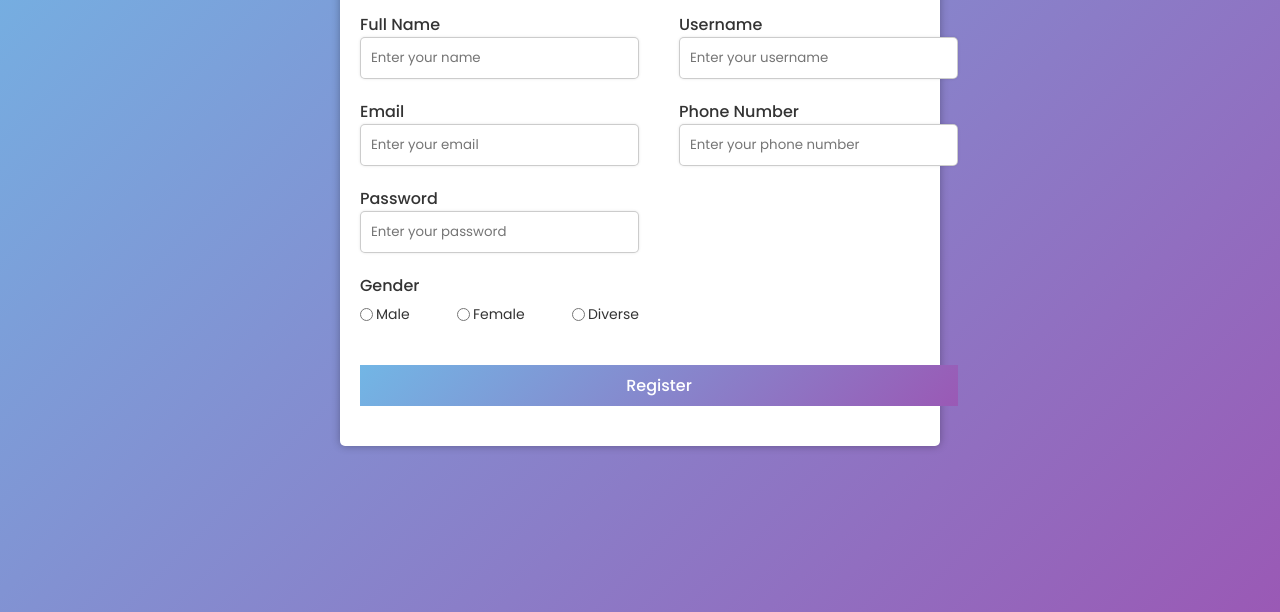
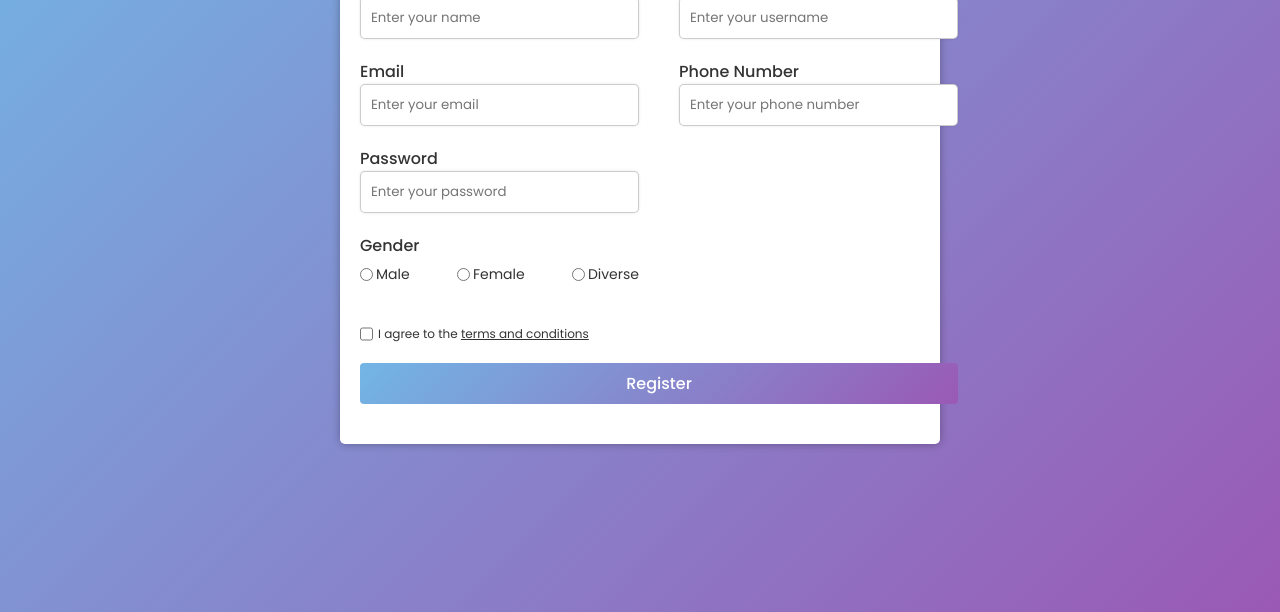
Before and after one commit to t-kupp/chas-form-grid, a plain HTML site: page index.html in a window 1280 px wide. Shown: the part 188-800 px from the top of the page. Drawn offline with Linux system fonts and the light colour scheme.

Commit message:
added checkbox

```diff
--- a/index.html
+++ b/index.html
@@ -67,6 +67,10 @@
             </div>
           </div>
         </div>
+        <div class="terms-wrapper">
+          <input required type="checkbox" name="terms" id="terms" value="true" />
+          <label for="terms">I agree to the <a href="">terms and conditions</a></label>
+        </div>
         <button class="submit" type="submit">Register</button>
       </form>
     </div>
--- a/style.css
+++ b/style.css
@@ -18,10 +18,11 @@ html {
 
 .main {
   margin: auto;
-  margin-top: 100px;
+  margin-top: 60px;
   max-width: 600px;
   background-color: white;
   padding: 20px;
+  padding-bottom: 40px;
   display: flex;
   flex-direction: column;
   border-radius: 5px;
@@ -36,7 +37,7 @@ h1 {
 
 .h1-border {
   margin-top: -4px;
-  width: 32px;
+  width: 36px;
   height: 2px;
   background: linear-gradient(135deg, #72b6e5 0%, #9a59b5 100%);
   background-size: cover;
@@ -86,12 +87,23 @@ form {
   font-size: 14px;
 }
 
+.terms-wrapper {
+  display: flex;
+  margin-top: 20px;
+  grid-column: span 2;
+}
+
+.terms-wrapper > label {
+  margin-left: 5px;
+  font-size: 12px;
+}
+
 .submit {
+  border-radius: 4px;
   grid-column: span 2;
   background: linear-gradient(135deg, #72b6e5 0%, #9a59b5 100%);
   color: white;
   cursor: pointer;
-  margin: 20px 0;
   padding: 8px;
   font-size: 16px;
   font-weight: 500;
```
